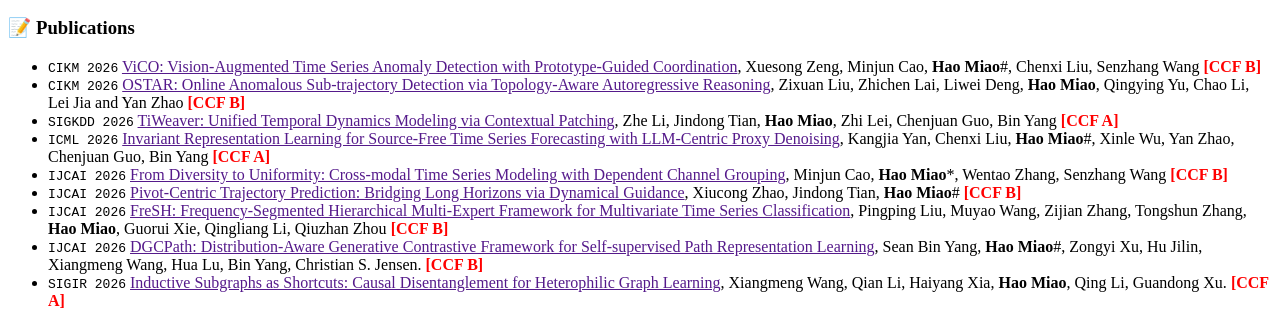
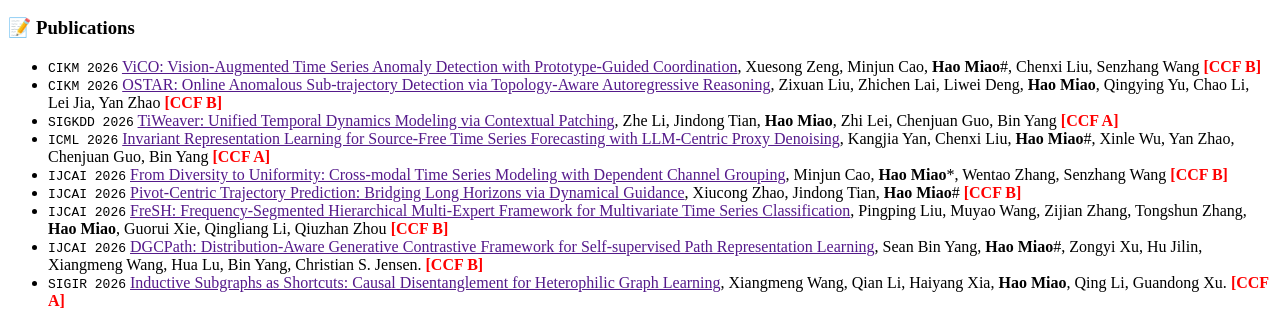
Before and after one commit to MiaoHaoSunny/MiaoHaoSunny.github.io, a Jekyll site: the page built from _pages/includes/pub.md, in a window 1280 px wide and 900 px high, scrolled down 464 px. Shown: the part 184-494 px from the top of the window. Built offline with Jekyll 4.4.1, drawn with Linux system fonts in a browser that asks for light colours; our own code applies the rules of GitHub Pages for plain Markdown files.

Commit message:
Update pub.md

```diff
--- a/_pages/includes/pub.md
+++ b/_pages/includes/pub.md
@@ -9,7 +9,7 @@
 
 # 📝 Publications
 - ``CIKM 2026`` [ViCO: Vision-Augmented Time Series Anomaly Detection with Prototype-Guided Coordination](),  Xuesong Zeng, Minjun Cao, **Hao Miao**\#, Chenxi Liu, Senzhang Wang <b><font color="red">[CCF B]</font></b>
-- ``CIKM 2026`` [OSTAR: Online Anomalous Sub-trajectory Detection via Topology-Aware Autoregressive Reasoning](),  Zixuan Liu, Zhichen Lai, Liwei Deng, **Hao Miao**, Qingying Yu, Chao Li, Lei Jia and Yan Zhao <b><font color="red">[CCF B]</font></b>
+- ``CIKM 2026`` [OSTAR: Online Anomalous Sub-trajectory Detection via Topology-Aware Autoregressive Reasoning](),  Zixuan Liu, Zhichen Lai, Liwei Deng, **Hao Miao**, Qingying Yu, Chao Li, Lei Jia, Yan Zhao <b><font color="red">[CCF B]</font></b>
 - ``SIGKDD 2026`` [TiWeaver: Unified Temporal Dynamics Modeling via Contextual Patching](),  Zhe Li, Jindong Tian, **Hao Miao**, Zhi Lei, Chenjuan Guo, Bin Yang <b><font color="red">[CCF A]</font></b>
 - ``ICML 2026`` [Invariant Representation Learning for Source-Free Time Series Forecasting with LLM-Centric Proxy Denoising](),  Kangjia Yan, Chenxi Liu, **Hao Miao**\#, Xinle Wu, Yan Zhao, Chenjuan Guo, Bin Yang <b><font color="red">[CCF A]</font></b>
 - ``IJCAI 2026`` [From Diversity to Uniformity: Cross-modal Time Series Modeling with Dependent Channel Grouping](),  Minjun Cao, **Hao Miao**\*, Wentao Zhang, Senzhang Wang <b><font color="red">[CCF B]</font></b>
```
